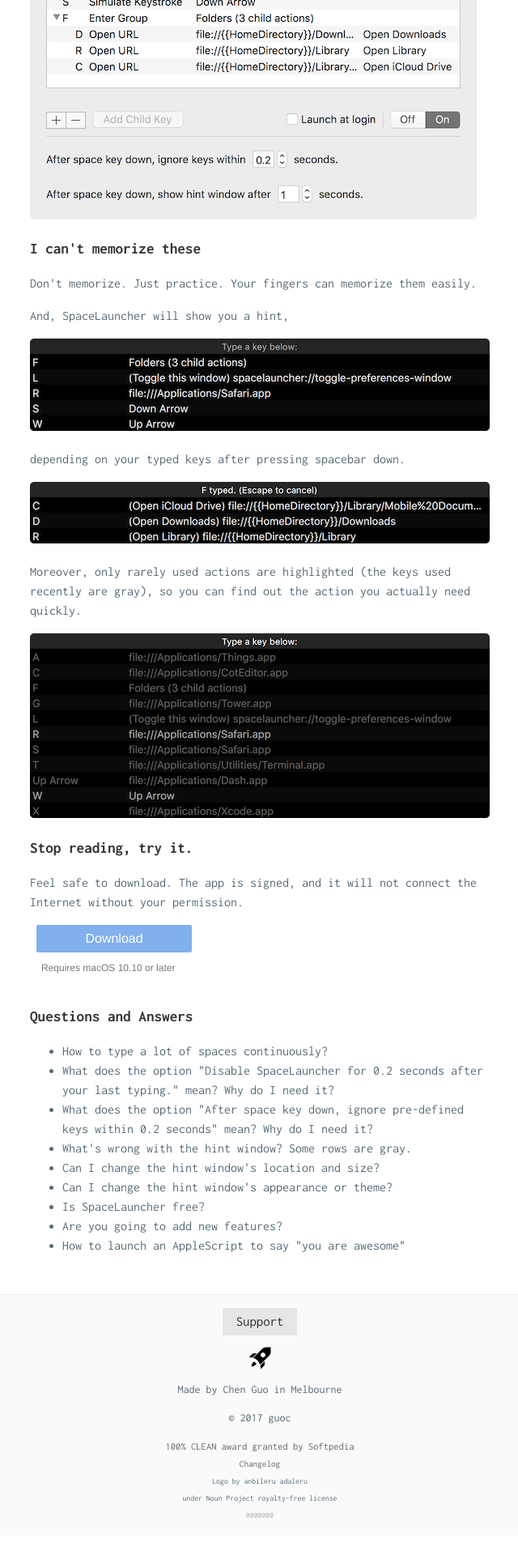
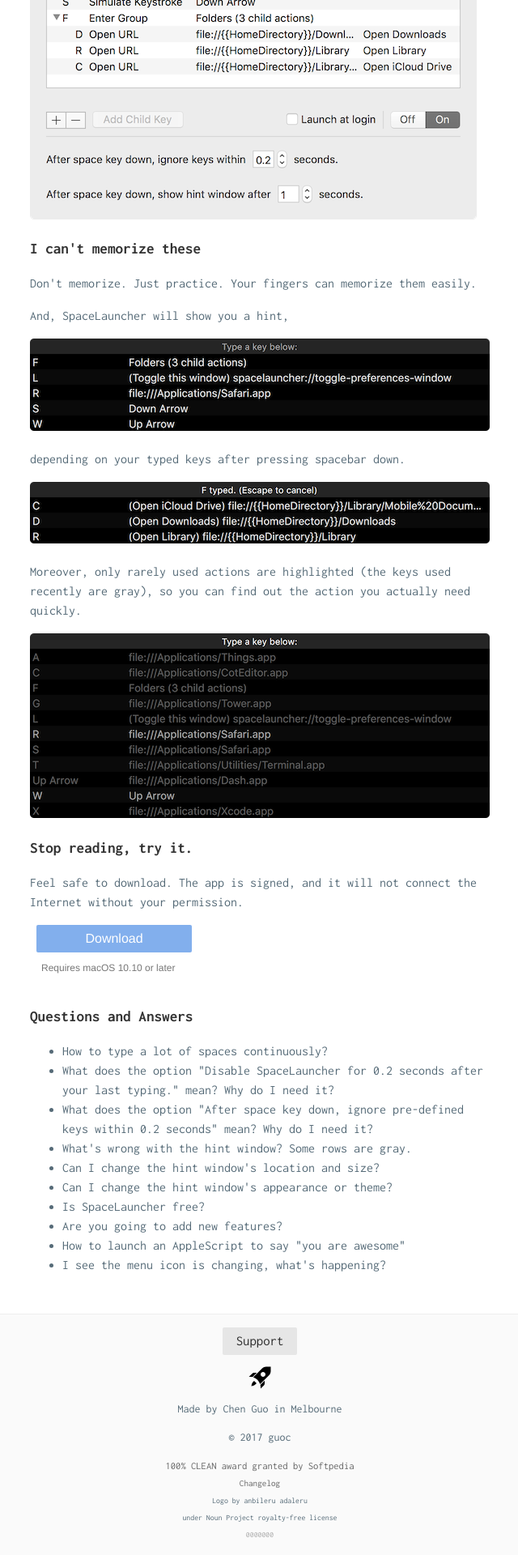
Before and after one commit to cguo8/SpaceLauncherWebsite, a Jekyll site: the page built from index.md, in a window 1280 px wide. Shown: the part 1406-3326 px from the top of the page at 81% size, without its empty margins (319-959 px from the left). Built offline with Jekyll 4.4.1, drawn with Linux system fonts in a browser that asks for light colours; nearby versions of some CDN libraries; our own code applies the rules of GitHub Pages for plain Markdown files; before the commit the page ends 3302 px from its top, so only the background shows below that.

Commit message:
Add q&a for menu icon indicator

```diff
--- a/_layouts/default.html
+++ b/_layouts/default.html
@@ -218,6 +218,11 @@
       margin: 1em auto 4em;
     }
 
+    #menu_icon {
+      height: 0.8em;
+      margin-right: 0.5em;
+    }
+
     footer {
       text-align: center;
       font-size: 87.5%;
--- a/index.md
+++ b/index.md
@@ -141,5 +141,19 @@
       <p>In Script Editor, type <code>say "you are awesome"</code>, save as Application.<br>In SpaceLauncher, add an action to open URL, choose the AppleScript file.</p>
     </div>
 
+    <li class="accordion">I see the menu icon is changing, what's happening?</li>
+    <div class="panel">
+      <p>
+        (SpaceLauncher 1.3 +)<br>
+        The icon indicates the state of SpaceLauncher.
+        <ul>
+          <li><img id="menu_icon" src="{{ '/img/menu-icon.svg?v=' | append: site.github.build_revision | relative_url }}"/>SpaceLauncher is ready, you can press spacebar.</li>
+          <li><img id="menu_icon" src="{{ '/img/menu-icon-ready.svg?v=' | append: site.github.build_revision | relative_url }}"/>You are holding spacebar for SpaceLauncher. You can press a pre-defined key now.</li>
+          <li><img id="menu_icon" src="{{ '/img/menu-icon-typing.svg?v=' | append: site.github.build_revision | relative_url }}"/>You are typing. SpaceLauncher ignores typed spacebar.</li>
+        </ul>
+        I try to make the change unobtrusive. You also can uncheck "Show icon in menu bar" in preferences to hide the icon.
+      </p>
+    </div>
+
   </ul>
 </section>
```
Also changed, not shown: img/menu-icon-ready.svg (added), img/menu-icon-typing.svg (added), img/menu-icon.svg (added).
